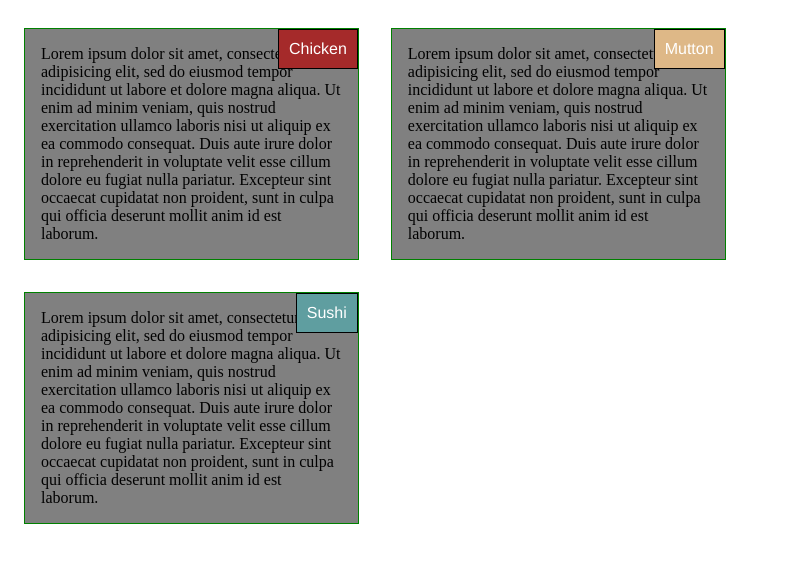
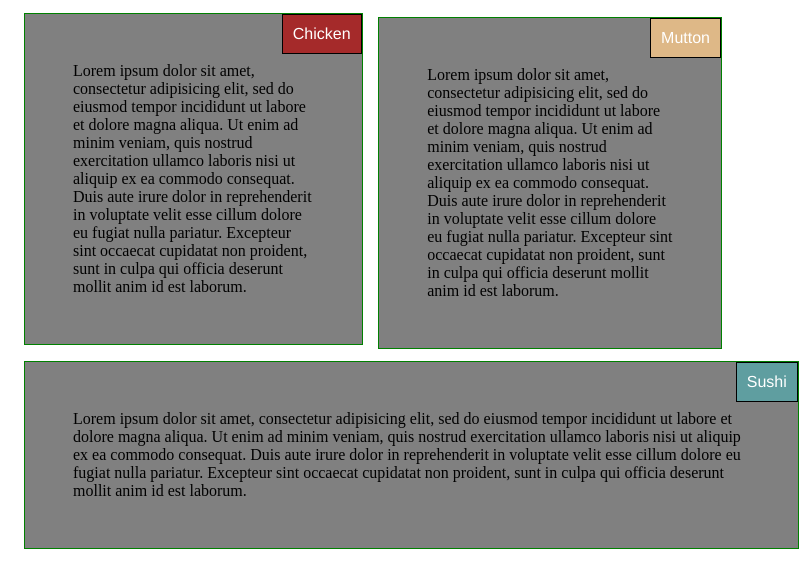
Before and after one commit to MPG-22/Courseera-Assignment, a plain HTML site: page module2-solution/index.html in a window 768 px wide. Shown: the part 61-648 px from the top of the page, 799 px wide, since content can reach past the window. Drawn offline with Linux system fonts and the light colour scheme.

Commit message:
new commit

```diff
--- a/module2-solution/css/stylesheet.css
+++ b/module2-solution/css/stylesheet.css
@@ -6,8 +6,7 @@ h1 {
 }
 div{
 position: relative;
-padding: 1em;
-float left;
+padding:3em;
 }
 p {
   box-sizing: border-box;
@@ -23,13 +22,13 @@ p {
   color: white;
 }
 
-/* Simple Responsive Framework. */
+/* Simple Responsive Framework.
 .bigbox {
   width: 100%;
   margin: 20px;
   height: 100%;
 }
-
+*/
 /********** Large devices only **********/
 @media (min-width: 992px) {
    .col-lg-4 {
@@ -41,22 +40,33 @@ p {
     }
 
   .col-lg-4 {
-    width: 27%;
+    width: 20%;
 
   }
 }
 
 /********** Medium devices only **********/
 @media (min-width: 768px) and (max-width: 991px) {
-   .col-md-6 {
+   .col-md-6, .col-md-61, .col-md-62{
     border: 1px solid green;
     margin: 1em;
-    background-color: grey;
-    float: left;
-  }
+    background-color: grey;}
 
   .col-md-6{
-    width:40%;
+    width:32%;
+    }
+   .col-md-61{
+       width:32%;
+       position: absolute;
+       top: 62px;
+       right:30px;
+
+    }
+
+   .col-md-62{
+
+     width:90%;
+
    }
         }
 
@@ -70,11 +80,9 @@ p {
       background-color: grey;
       padding-left: 1em;
       padding-bottom: 1em;
+      width:90%;
   }
 
-  .col-sm-12 {
-    width:90%;
-  }
 }
 
 #p1 {
--- a/module2-solution/index.html
+++ b/module2-solution/index.html
@@ -9,7 +9,7 @@
   <body>
 <h1> Our Menu </h1>
 <div class="col-lg-4 col-md-6 col-sm-12"><p id="p1">Chicken</p>Lorem ipsum dolor sit amet, consectetur adipisicing elit, sed do eiusmod tempor incididunt ut labore et dolore magna aliqua. Ut enim ad minim veniam, quis nostrud exercitation ullamco laboris nisi ut aliquip ex ea commodo consequat. Duis aute irure dolor in reprehenderit in voluptate velit esse cillum dolore eu fugiat nulla pariatur. Excepteur sint occaecat cupidatat non proident, sunt in culpa qui officia deserunt mollit anim id est laborum.</div>
-<div class="col-lg-4 col-md-6 col-sm-12"><p id="p2">Mutton</p>Lorem ipsum dolor sit amet, consectetur adipisicing elit, sed do eiusmod tempor incididunt ut labore et dolore magna aliqua. Ut enim ad minim veniam, quis nostrud exercitation ullamco laboris nisi ut aliquip ex ea commodo consequat. Duis aute irure dolor in reprehenderit in voluptate velit esse cillum dolore eu fugiat nulla pariatur. Excepteur sint occaecat cupidatat non proident, sunt in culpa qui officia deserunt mollit anim id est laborum.</div>
-<div class="col-lg-4 col-md-6 col-sm-12"><p id="p3">Sushi</p>Lorem ipsum dolor sit amet, consectetur adipisicing elit, sed do eiusmod tempor incididunt ut labore et dolore magna aliqua. Ut enim ad minim veniam, quis nostrud exercitation ullamco laboris nisi ut aliquip ex ea commodo consequat. Duis aute irure dolor in reprehenderit in voluptate velit esse cillum dolore eu fugiat nulla pariatur. Excepteur sint occaecat cupidatat non proident, sunt in culpa qui officia deserunt mollit anim id est laborum.</div>
+<div class="col-lg-4 col-md-61 col-sm-12"><p id="p2">Mutton</p>Lorem ipsum dolor sit amet, consectetur adipisicing elit, sed do eiusmod tempor incididunt ut labore et dolore magna aliqua. Ut enim ad minim veniam, quis nostrud exercitation ullamco laboris nisi ut aliquip ex ea commodo consequat. Duis aute irure dolor in reprehenderit in voluptate velit esse cillum dolore eu fugiat nulla pariatur. Excepteur sint occaecat cupidatat non proident, sunt in culpa qui officia deserunt mollit anim id est laborum.</div>
+<div class="col-lg-4 col-md-62 col-sm-12"><p id="p3">Sushi</p>Lorem ipsum dolor sit amet, consectetur adipisicing elit, sed do eiusmod tempor incididunt ut labore et dolore magna aliqua. Ut enim ad minim veniam, quis nostrud exercitation ullamco laboris nisi ut aliquip ex ea commodo consequat. Duis aute irure dolor in reprehenderit in voluptate velit esse cillum dolore eu fugiat nulla pariatur. Excepteur sint occaecat cupidatat non proident, sunt in culpa qui officia deserunt mollit anim id est laborum.</div>
   </body>
 </html>
```
